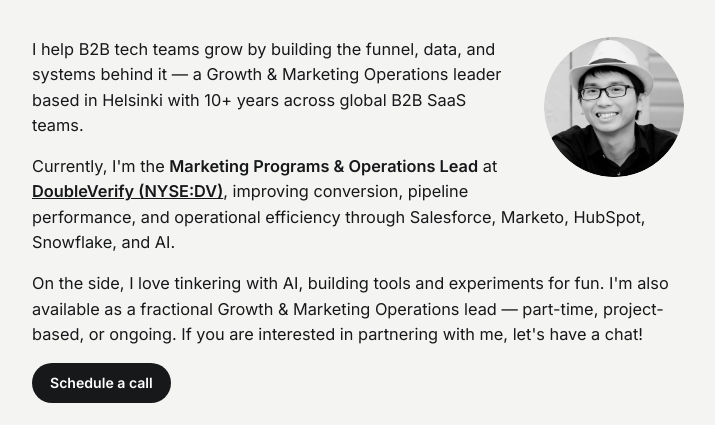
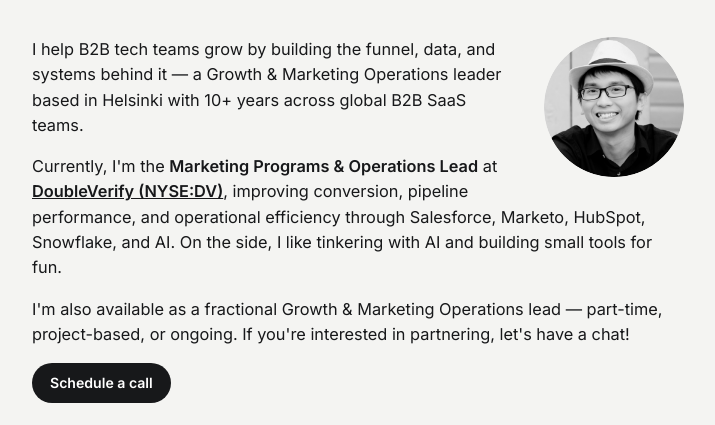
Before and after one commit to khanhfl/khanhfl.github.io, a plain HTML site: page index.html in a window 1280 px wide. Shown: the part 126-551 px from the top of the page, without its empty margins (282-997 px from the left). Drawn offline with Linux system fonts and the light colour scheme.

Commit message:
Add files via upload

```diff
--- a/index.html
+++ b/index.html
@@ -48,8 +48,8 @@
       <p>I help B2B tech teams grow by building the funnel, data, and systems behind it — a Growth & Marketing Operations leader based in Helsinki with 10+ years across global B2B SaaS teams.</p>
       <p>Currently, I'm the <strong>Marketing Programs & Operations Lead</strong> at <strong><a
             href="https://www.linkedin.com/company/doubleverify-inc/" target="_blank" rel="noopener">DoubleVerify
-            (NYSE:DV)</a></strong>, improving conversion, pipeline performance, and operational efficiency through Salesforce, Marketo, HubSpot, Snowflake, and AI.</p>
-      <p>On the side, I love tinkering with AI, building tools and experiments for fun. I'm also available as a fractional Growth & Marketing Operations lead — part-time, project-based, or ongoing. If you are interested in partnering with me, let's have a chat!</p>
+            (NYSE:DV)</a></strong>, improving conversion, pipeline performance, and operational efficiency through Salesforce, Marketo, HubSpot, Snowflake, and AI. On the side, I like tinkering with AI and building small tools for fun.</p>
+      <p>I'm also available as a fractional Growth & Marketing Operations lead — part-time, project-based, or ongoing. If you're interested in partnering, let's have a chat!</p>
       <p class="cta-row"><a href="https://cal.com/khanh-luu-growth-chat/20min" target="_blank" rel="noopener" class="btn-pill">Schedule a call</a></p>
     </section>
 
```
